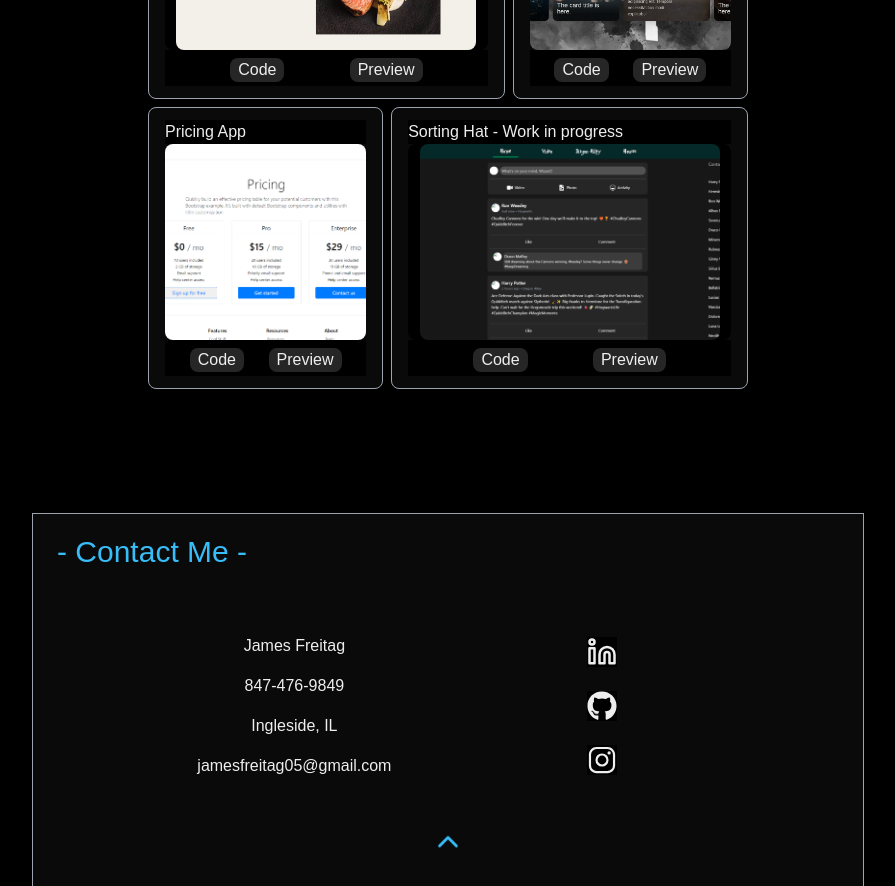
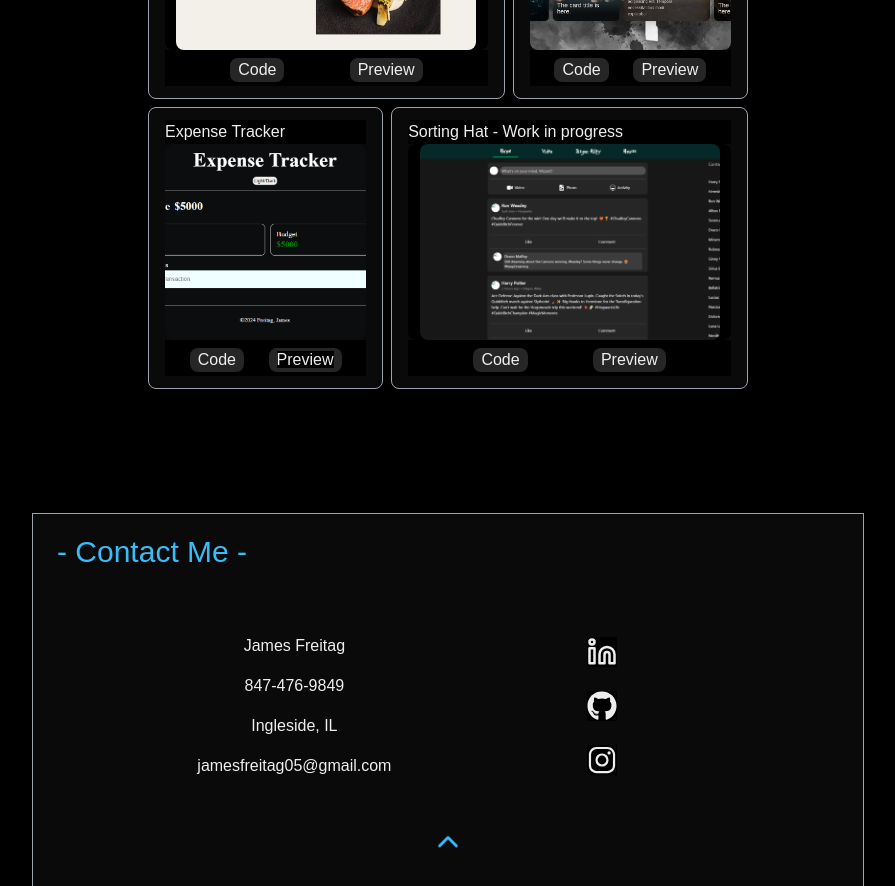
Before and after one commit to James-Freitag/portfolio-nextjs, a Next.js app: page / in a window 1280 px wide. Shown: the part 2060-2946 px from the top of the page, without its empty margins (192-1087 px from the left). Built offline with nearby package versions, Linux system fonts and the light colour scheme; a web font is replaced by a local one.

Commit message:
updated links and screenshot

```diff
--- a/app/components/Projects.tsx
+++ b/app/components/Projects.tsx
@@ -6,7 +6,7 @@ import Link from "next/link";
 import orioleScreenshot from "../../public/oriole-screenshot.png";
 import harrypotterScreenshot from "../../public/harrypotter-screenshot.png";
 import sortingHatScreenshot from "../../public/sortinghat-screenshot.png";
-import pricingApp from "../../public/pricing-homepage.png";
+import expenseTracker from "../../public/expense-tracker.png";
 
 const fadeLeftToRight = {
   initial: {
@@ -123,7 +123,7 @@ const Projects = () => {
                   <Link
                     target="_blank"
                     className="bg-neutral-800"
-                    href="https://github.com/James-Freitag/unsplash-potter/blob/master/app/routes/_index.tsx"
+                    href="https://github.com/James-Freitag/sorting-hat-app"
                   >
                     Code
                   </Link>
@@ -151,11 +151,11 @@ const Projects = () => {
               className="w-full h-auto py-3 px-4 md:row-start-2 col-span-2 rounded-lg bg-neutral-950 border-[1px] border-gray-400"
             >
               <p className="text-center w-full md:text-left pb-2 md:pb-0">
-                Pricing App
+                Expense Tracker
               </p>
               <div className="h-auto flex justify-center items-center w-full rounded-lg">
                 <Image
-                  src={pricingApp}
+                  src={expenseTracker}
                   alt="screenshot"
                   width={300}
                   className="object-cover bg-neutral-950 h-[196px] w-[300px]  rounded-lg"
@@ -164,7 +164,9 @@ const Projects = () => {
               <div className="flex justify-evenly items-center w-full py-1 pt-2">
                 <button className="bg-neutral-800 rounded-lg px-2">Code</button>
                 <button className="bg-neutral-800 rounded-lg px-2">
-                  Preview
+                  <a href="https://app-divine-butterfly-5852.fly.dev/">
+                    Preview
+                  </a>
                 </button>
               </div>
             </motion.div>
@@ -195,7 +197,7 @@ const Projects = () => {
                   <Link
                     target="_blank"
                     className="bg-neutral-800"
-                    href="https://github.com/James-Freitag/orioloe-clone"
+                    href="https://github.com/James-Freitag/sorting-hat-app"
                   >
                     Code
                   </Link>
```
Also changed, not shown: public/expense-tracker.png (added).
